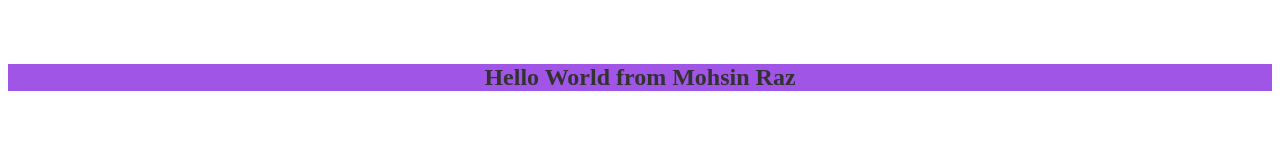
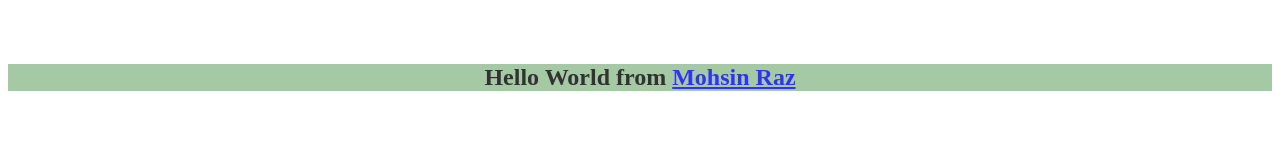
Before and after one commit to MohsinRaz3/Bootcamp-2020, a plain HTML site: page index.html.html in a window 1280 px wide. Drawn offline with Linux system fonts and the light colour scheme.

```diff
--- a/Index.html
+++ b/index.html.html
@@ -5,8 +5,11 @@
     <meta name="viewport" content="width=device-width, initial-scale=1.0">
     <title>Bootcamp 2020</title>
     <style>
-        .ibg>center {background-color: blueviolet;
+        .ibg>center {background-color:darkseagreen;
         opacity: 0.8;}
+        #whito {text-decoration-style: solid;
+        }
+
     </style>
 
 </head>
@@ -16,7 +19,7 @@
 
 
     <div>
-       <span class="ibg"><center><h2> Hello World from Mohsin Raz </h2></center></span>
+       <span class="ibg"><center><h2> Hello World from <a id="whito" href="https://twitter.com/MohsinRaz_"> Mohsin Raz </a> </h2></center></span>
     </div>
 
 </body>
```
Also changed, not shown: 1 other file.
